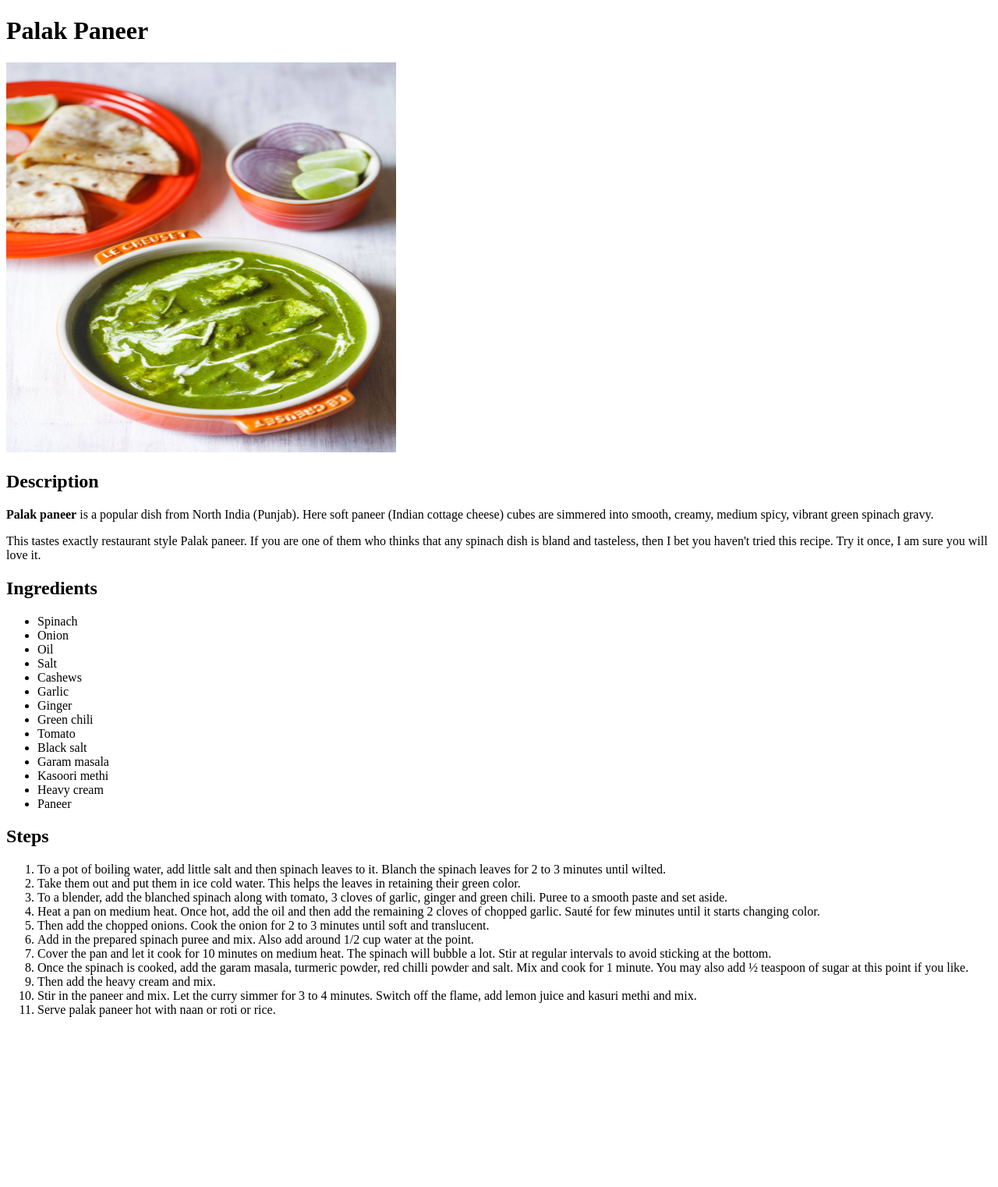
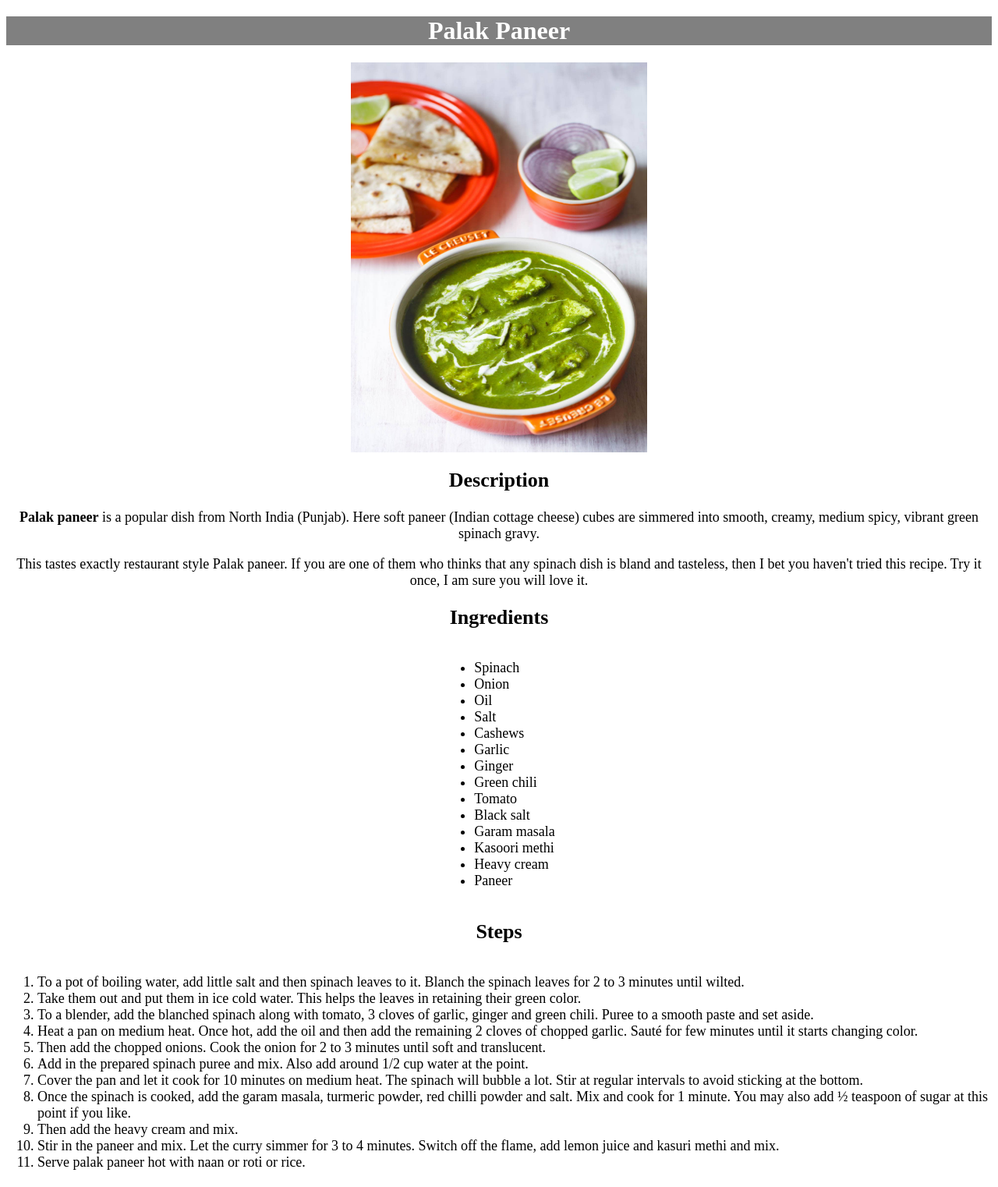
Before and after one commit to shubhshubh99/odin-recipes, a plain HTML site: page recipes/palak-paneer.html in a window 1280 px wide. Shown: the whole page at 78% size. Before the commit the page ends 1320 px from the top, so only its background shows below. Drawn offline with Linux system fonts and the light colour scheme.

Commit message:
Add CSS to palak-paneer.html recipe page

```diff
--- /dev/null
+++ b/recipes/palak-paneer-style.css
@@ -0,0 +1,35 @@
+h1, h2, p, div.center {
+    text-align: center;
+}
+
+img {
+    display: block;
+    margin-left: auto;
+    margin-right: auto;
+    width: 30%;
+}
+
+h1 {
+    background-color: grey;
+    color: #FFFFFF;
+    font-size: 32px;
+    font-weight: bold;
+}
+
+h2 {
+    font-size: 26px;
+    font-weight: bold;
+}
+
+p{
+    font-size: 18px;
+}
+
+div.center {
+    font-size: 18px;
+}
+
+ul.center-ul, ol.center-ol {
+    display: inline-block;
+    text-align: left;
+}
--- a/recipes/palak-paneer.html
+++ b/recipes/palak-paneer.html
@@ -4,6 +4,7 @@
     <head>
         <meta charset="utf-8">
         <title></title>
+        <link rel="stylesheet" href="palak-paneer-style.css">
     </head>
 
     <body>
@@ -26,7 +27,8 @@
         </p>
 
         <h2>Ingredients</h2>
-        <ul>
+        <div class="center">
+            <ul class="center-ul">
                 <li>Spinach</li>
                 <li>Onion</li>
                 <li>Oil</li>
@@ -42,9 +44,12 @@
                 <li>Heavy cream</li>
                 <li>Paneer</li>
             </ul>
+        </div>
+
 
         <h2>Steps</h2>
-        <ol>
+        <div class="center">
+            <ol class="center-ol">
 
                 <li>To a pot of boiling water, add little salt and then
                     spinach leaves to it. Blanch the spinach leaves for 2 to 3
@@ -73,6 +78,8 @@
                 <li>Serve palak paneer hot with naan or roti or rice.</li>
 
             </ol>
+        </div>
+
 
     </body>
 </html>
```
Lines whose indentation alone changed are shown as unchanged.
